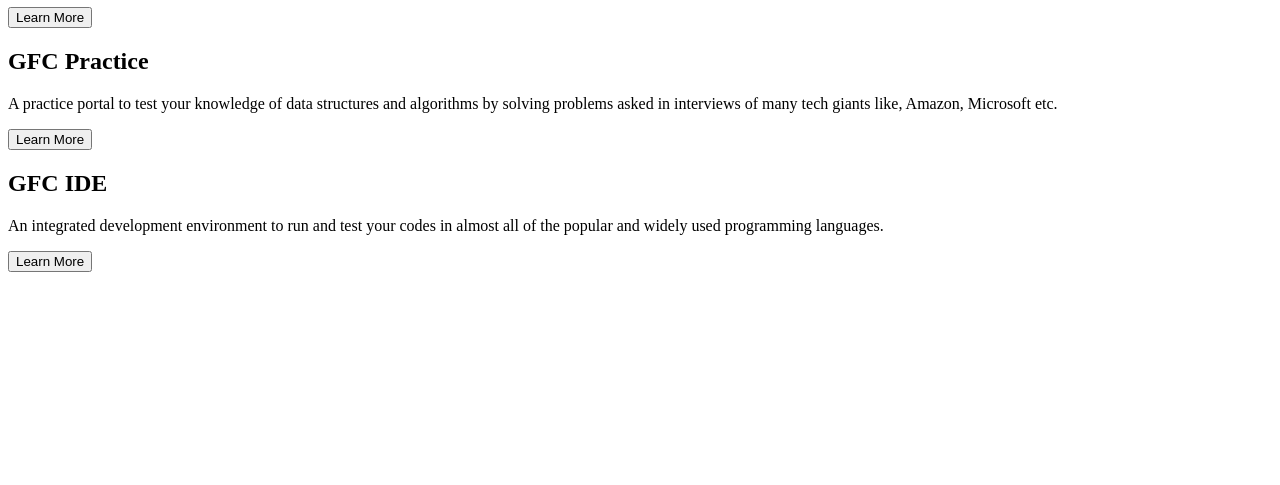
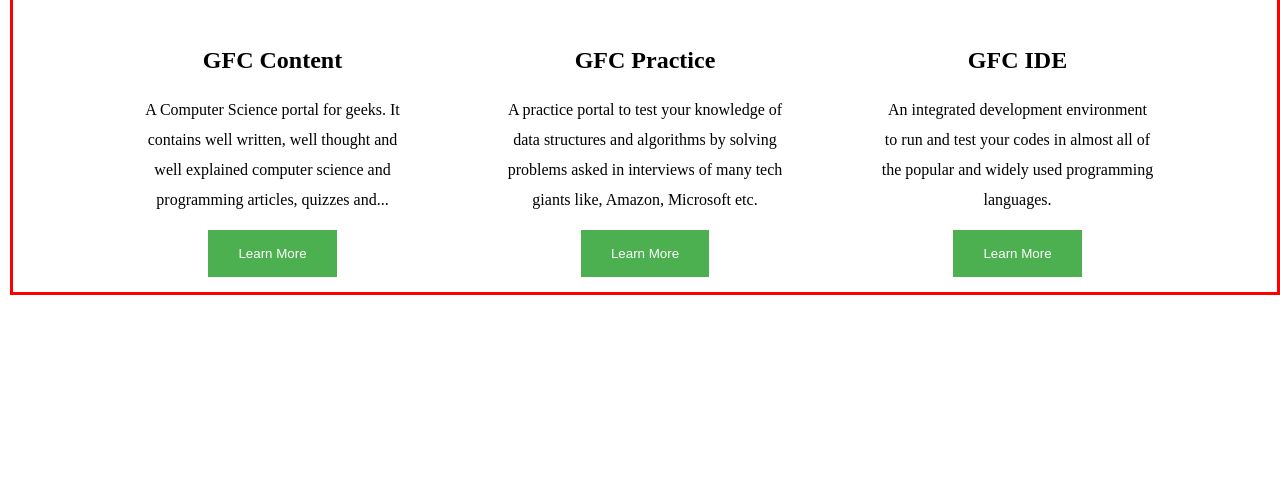
Before and after one commit to JunaidAhmadSouthvillesol/Developer, a plain HTML site: page index.html in a window 1280 px wide. Shown: the part 315-800 px from the top of the page. Drawn offline with Linux system fonts and the light colour scheme; the site is published under a folder, as on GitHub Pages, so addresses that start at the root find nothing.

Commit message:
second commit

```diff
--- a/index.html
+++ b/index.html
@@ -5,7 +5,7 @@
     <meta http-equiv="X-UA-Compatible" content="IE=edge">
     <meta name="viewport" content="width=device-width, initial-scale=1.0">
     <title>Sample Website</title>
-    <link rel="stylesheet" href="/style.css">
+    <link rel="stylesheet" href="./CSS/style.css">
 </head>
 <body>
     <div class="full_overlay_section_1">
```
Also changed, not shown: CSS/style.css (renamed from style.css).
